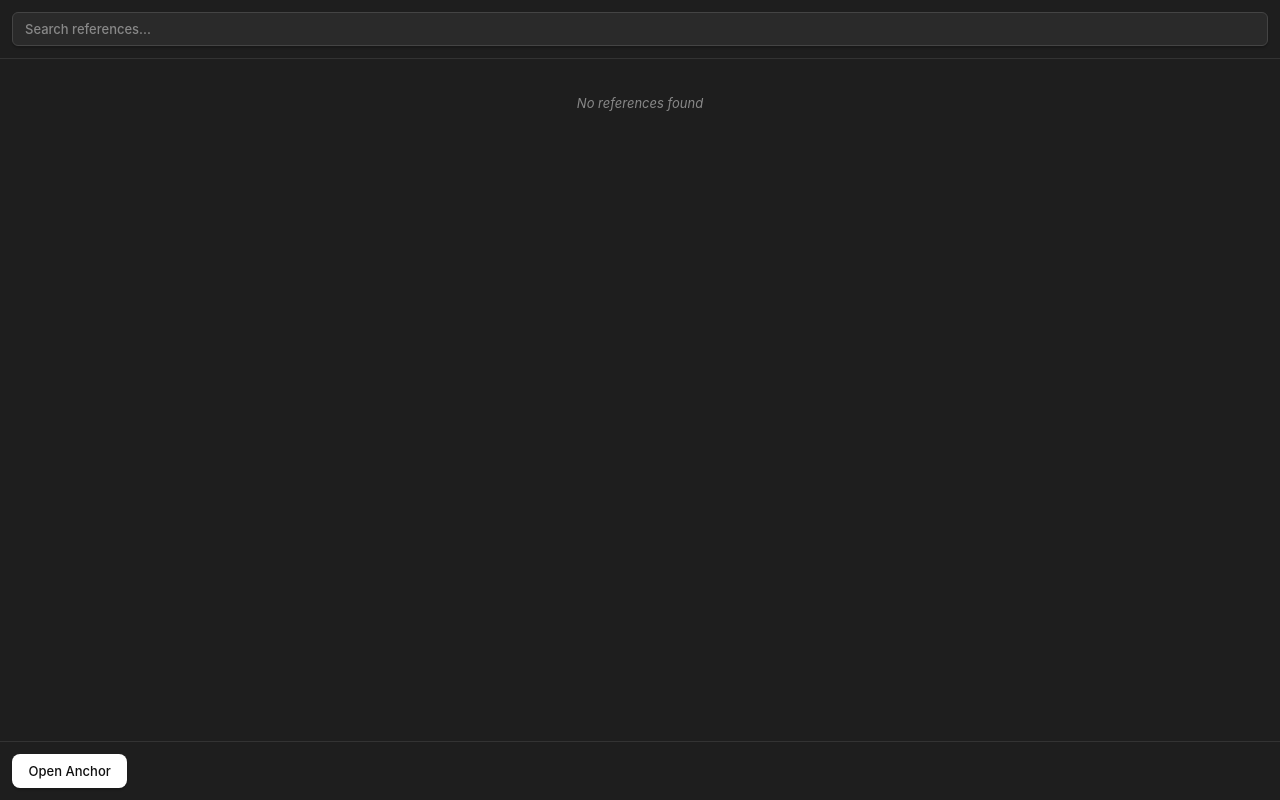
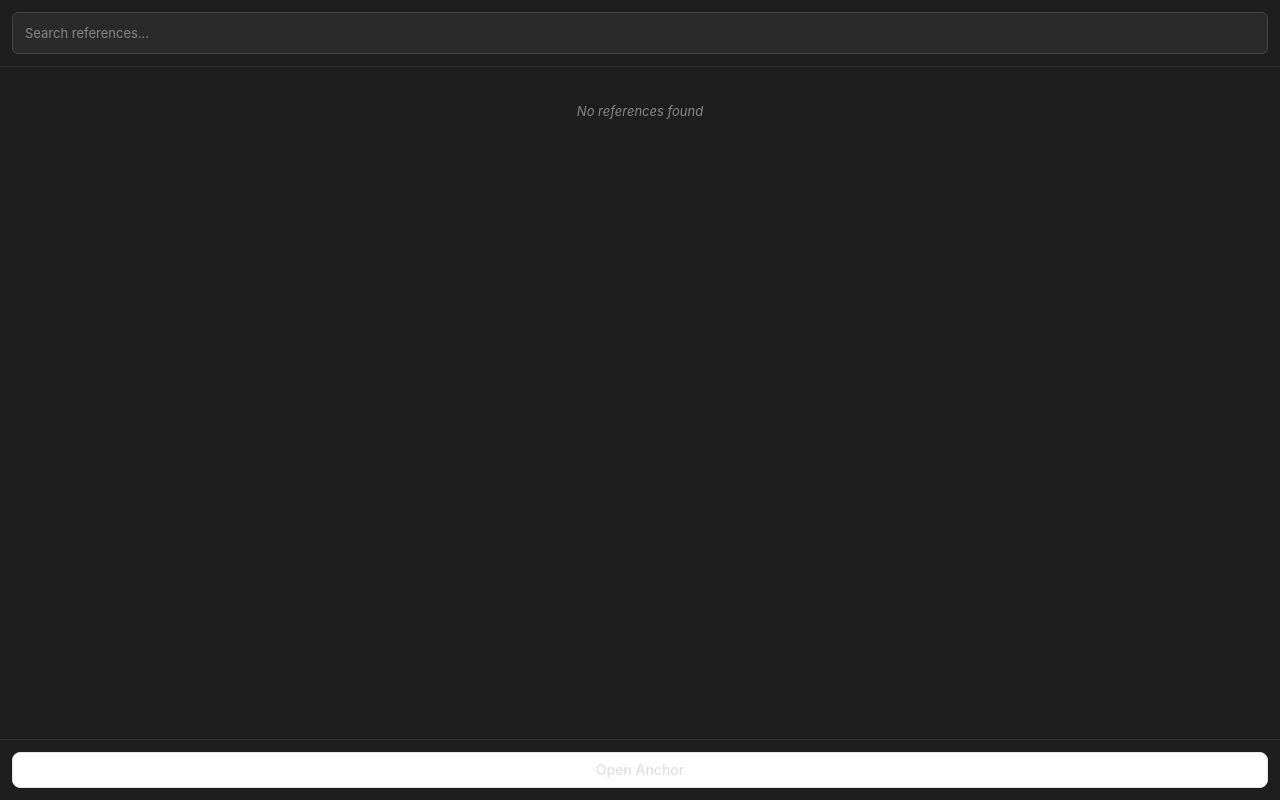
Before and after one commit to itsbohara/anchor, a React (Vite) app: page / in a window 1280 px wide. Built offline with nearby package versions, Linux system fonts and the light colour scheme.

Commit message:
fix: scope legacy styles and import globals.css for shadcn/ui

```diff
--- a/src/App.css
+++ b/src/App.css
@@ -95,8 +95,9 @@ h1 {
     text-align: center;
 }
 
-input,
-button {
+/* Scoped legacy styles - these only apply to elements with .legacy-btn or .legacy-input classes */
+input.legacy-input,
+button.legacy-btn {
     border-radius: 8px;
     border: 1px solid transparent;
     padding: 0.6em 1.2em;
@@ -109,20 +110,20 @@ button {
     box-shadow: 0 2px 2px rgba(0, 0, 0, 0.2);
 }
 
-button {
+button.legacy-btn {
     cursor: pointer;
 }
 
-button:hover {
+button.legacy-btn:hover {
     border-color: #396cd8;
 }
-button:active {
+button.legacy-btn:active {
     border-color: #396cd8;
     background-color: #e8e8e8;
 }
 
-input,
-button {
+input.legacy-input,
+button.legacy-btn {
     outline: none;
 }
 
@@ -140,12 +141,12 @@ button {
         color: #24c8db;
     }
 
-    input,
-    button {
+    input.legacy-input,
+    button.legacy-btn {
         color: #ffffff;
         background-color: #0f0f0f98;
     }
-    button:active {
+    button.legacy-btn:active {
         background-color: #0f0f0f69;
     }
 }
--- a/src/main.tsx
+++ b/src/main.tsx
@@ -1,6 +1,7 @@
 import React from "react";
 import ReactDOM from "react-dom/client";
 import App from "./App";
+import "./styles/globals.css";
 
 ReactDOM.createRoot(document.getElementById("root") as HTMLElement).render(
   <React.StrictMode>
```
